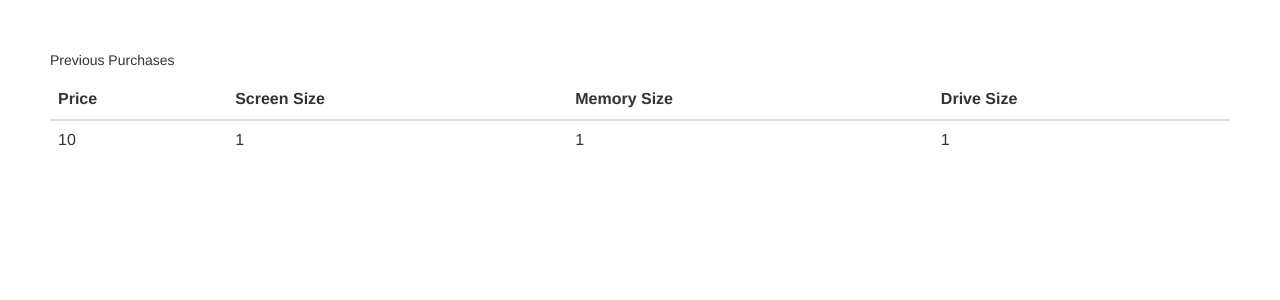
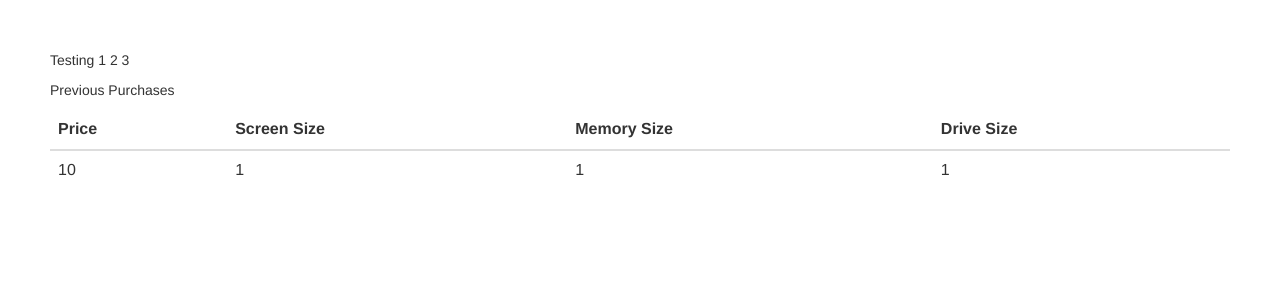
Before and after one commit to SteveBirkner/fin217, a Node server app: page /prev in a window 1280 px wide. Shown: the top 300 px of the page. Run offline with Node 20, Linux system fonts and the light colour scheme; tables that the repository leaves empty hold one stand-in row (values such as "Sample post"); some libraries are stand-ins or nearby versions.

Commit message:
testing code ship

```diff
--- a/views/laptops.jade
+++ b/views/laptops.jade
@@ -1,6 +1,7 @@
 extends layout
 
 block content
+  p Testing 1 2 3
   p Previous Purchases
   div
     table.table
```
